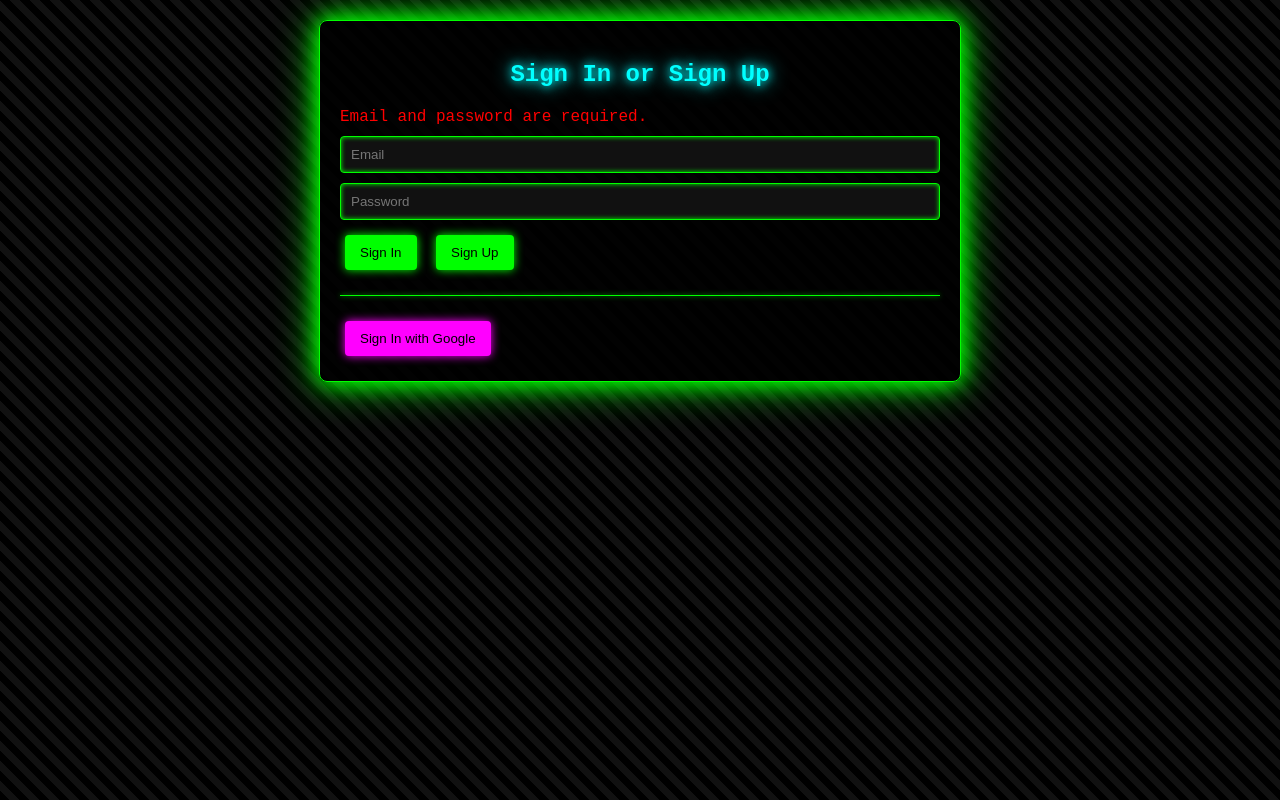
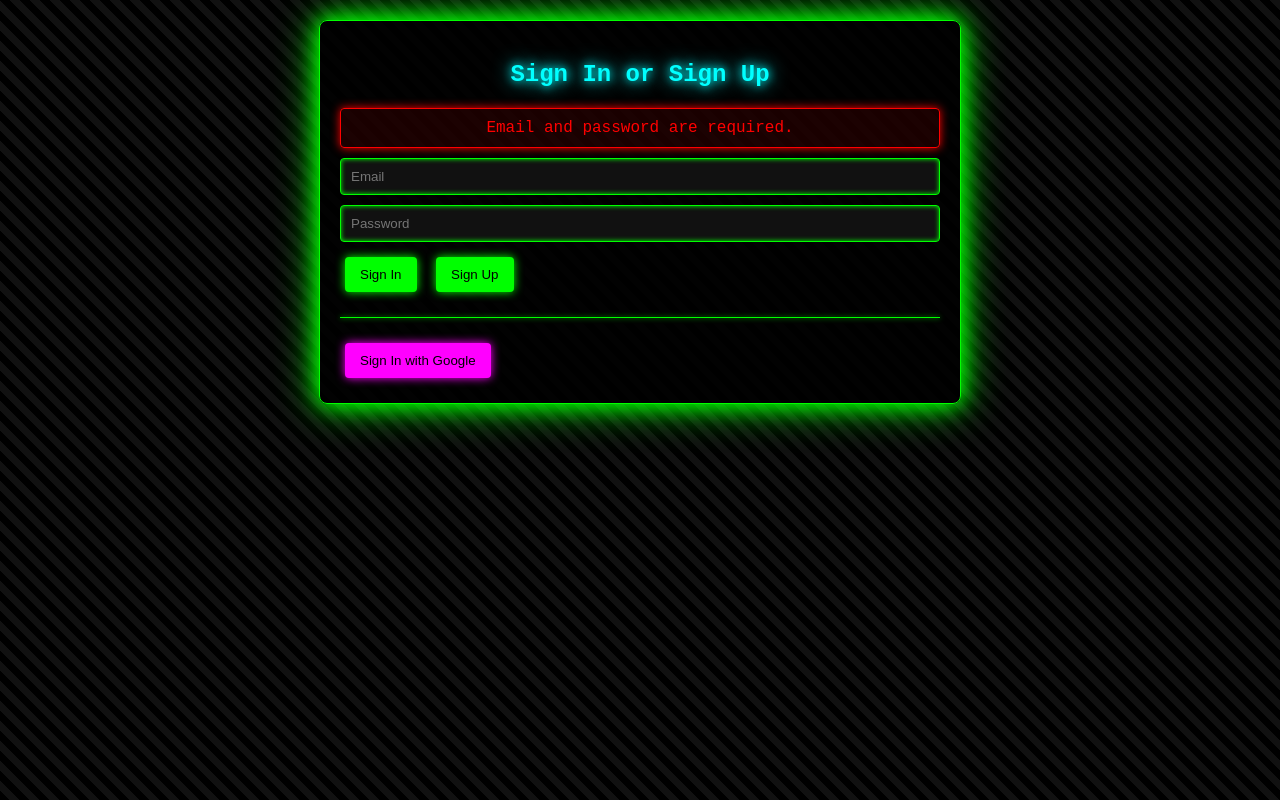
Before and after one commit to aiexploregroup-source/mychatapp, a plain HTML site: page index.html in a window 1280 px wide. Both pictures are taken after a click on the button "Sign In". Drawn offline with Linux system fonts and the light colour scheme.

Commit message:
Update style.css

```diff
--- a/style.css
+++ b/style.css
@@ -105,3 +105,18 @@ hr {
 #sendBtn {
     display: inline-block;
 }
+#error, #loading {
+    text-align: center;
+    margin: 10px 0;
+    padding: 10px;
+    border-radius: 4px;
+}
+#error {
+    background-color: rgba(255, 0, 0, 0.1);
+    border: 1px solid #ff0000;
+    box-shadow: 0 0 10px #ff0000;
+}
+#loading {
+    color: #00ffff;
+    text-shadow: 0 0 10px #00ffff;
+}
```
